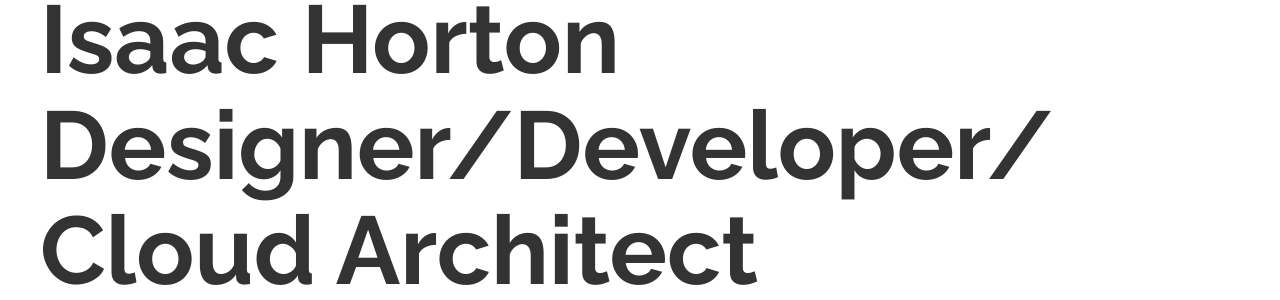
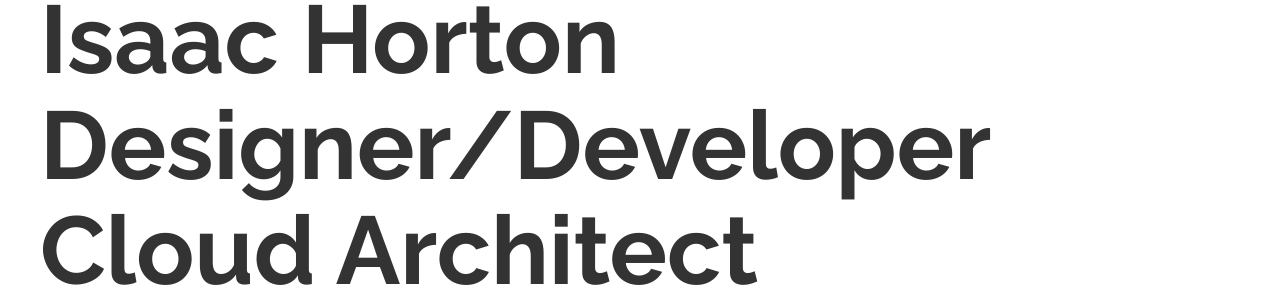
Before and after one commit to kre8t/kre8t.github.io, a Jekyll site: the page built from index.html, in a window 1280 px wide and 900 px high. Shown: the part 133-433 px from the top of the window. Built offline with Jekyll 4.4.1, drawn with Linux system fonts in a browser that asks for light colours.

Commit message:
Update home.html

```diff
--- a/_layouts/home.html
+++ b/_layouts/home.html
@@ -8,7 +8,7 @@ layout: homepage
       {% include header.html %}
       <div class="uk-section uk-section-small">
         <div class="intro-text uk-container">
-          <h2 class="uk-heading-large">Isaac Horton <br>Designer/Developer/<br>Cloud Architect</h2>
+          <h2 class="uk-heading-large">Isaac Horton <br>Designer/Developer<br>Cloud Architect</h2>
           <p>Building cutting edge visual experiences</p>
         </div>
       </div>
```
